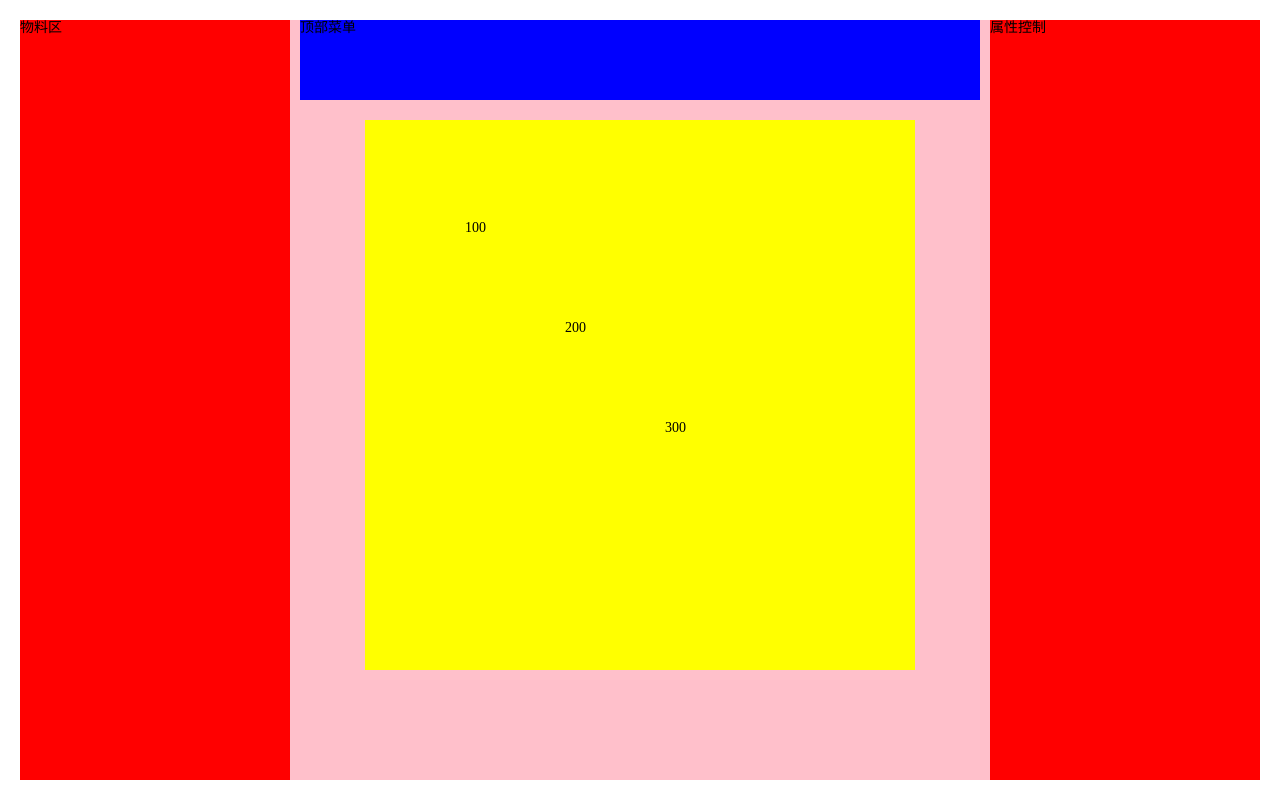
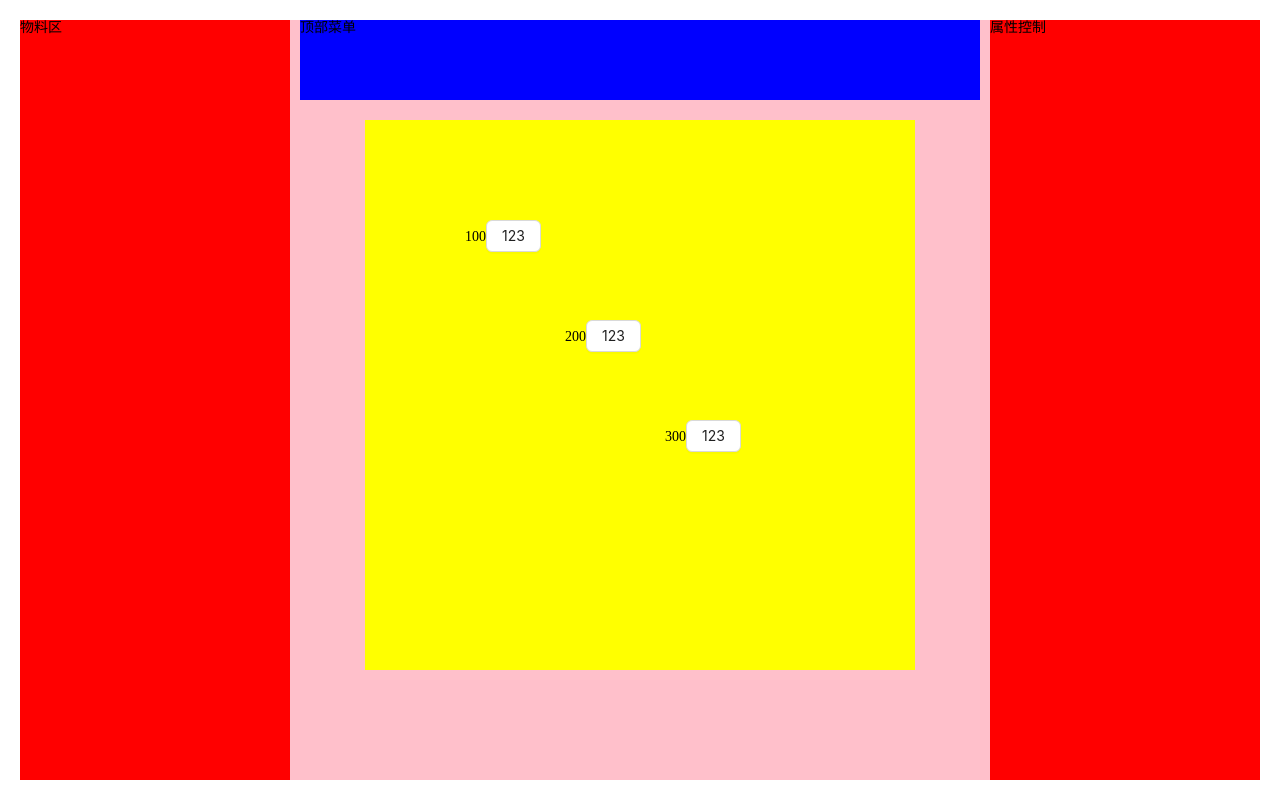
Before and after one commit to chuhx1024/vue3-drag-from, a Vue app: page / in a window 1280 px wide. Built offline with nearby package versions, Linux system fonts and the light colour scheme.

Commit message:
feat: use antd-vue

```diff
--- a/package.json
+++ b/package.json
@@ -13,6 +13,7 @@
     "format": "prettier --write src/"
   },
   "dependencies": {
+    "ant-design-vue": "^4.0.7",
     "normalize.css": "^8.0.1",
     "pinia": "^2.1.7",
     "vue": "^3.3.10"
@@ -32,6 +33,7 @@
     "prettier": "^3.0.3",
     "sass": "^1.69.5",
     "typescript": "~5.2.0",
+    "unplugin-vue-components": "^0.26.0",
     "vite": "^5.0.5",
     "vue-tsc": "^1.8.25"
   }
--- a/src/packages/editor-block.jsx
+++ b/src/packages/editor-block.jsx
@@ -1,4 +1,5 @@
 import { defineComponent, computed } from 'vue'
+import { Button } from 'ant-design-vue'
 
 export default defineComponent({
     props: {
@@ -12,6 +13,11 @@ export default defineComponent({
             zIndex: props.zIndex,
             position: 'absolute',
         }))
-        return () => <div style={blockStyle.value}>{props.block.top}</div>
+        return () => (
+            <div style={blockStyle.value}>
+                {props.block.top}
+                <Button>123</Button>
+            </div>
+        )
     },
 })
--- a/vite.config.ts
+++ b/vite.config.ts
@@ -4,11 +4,21 @@ import { defineConfig } from 'vite'
 import vue from '@vitejs/plugin-vue'
 import vueJsx from '@vitejs/plugin-vue-jsx'
 
+import Components from 'unplugin-vue-components/vite'
+import { AntDesignVueResolver } from 'unplugin-vue-components/resolvers'
+
 // https://vitejs.dev/config/
 export default defineConfig({
     plugins: [
         vue(),
         vueJsx(),
+        Components({
+            resolvers: [
+                AntDesignVueResolver({
+                    importStyle: false, // css in js
+                }),
+            ],
+        }),
     ],
     resolve: {
         alias: {
```
Also changed, not shown: 1 other file (tests, documents, lock files or other folders).
